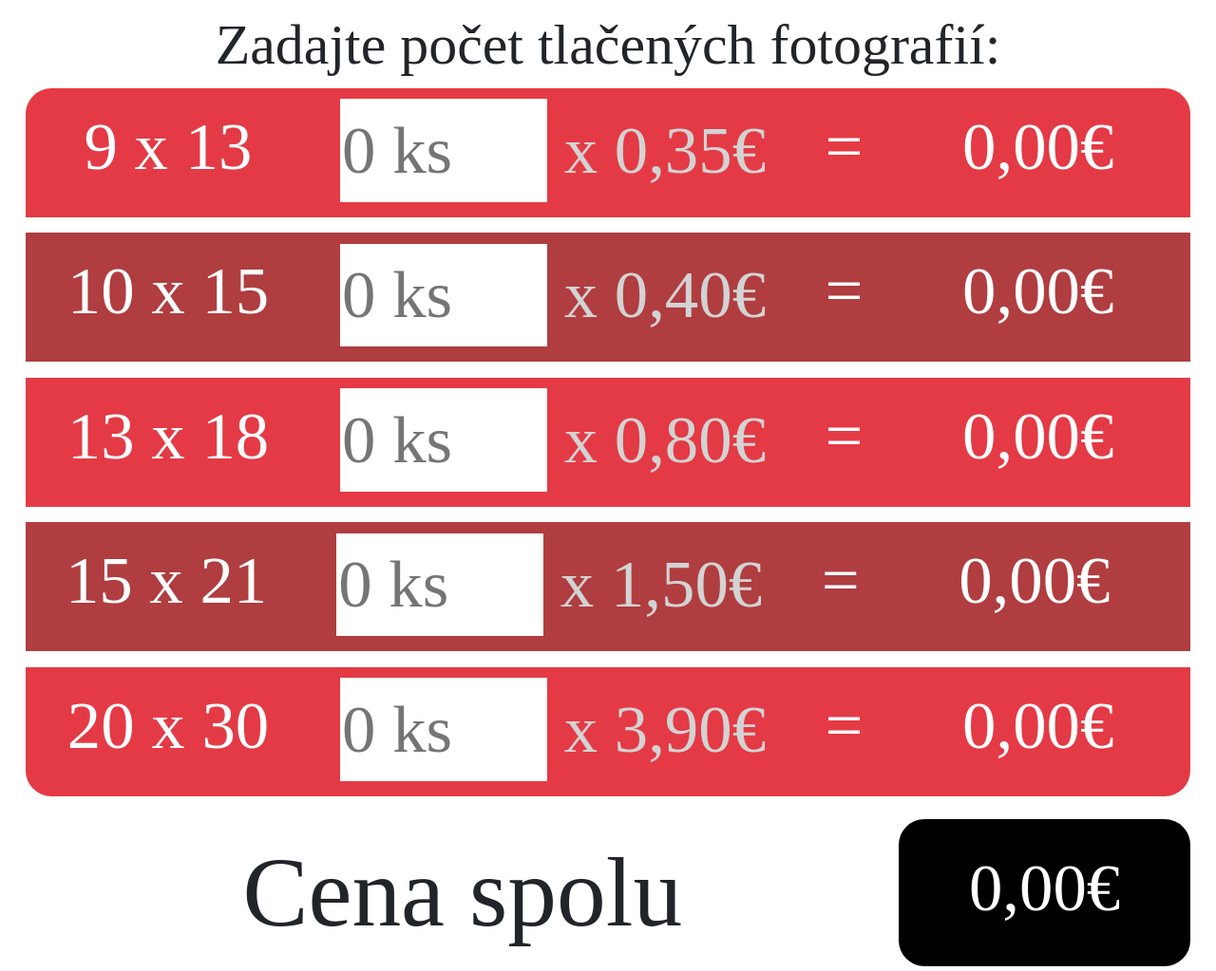
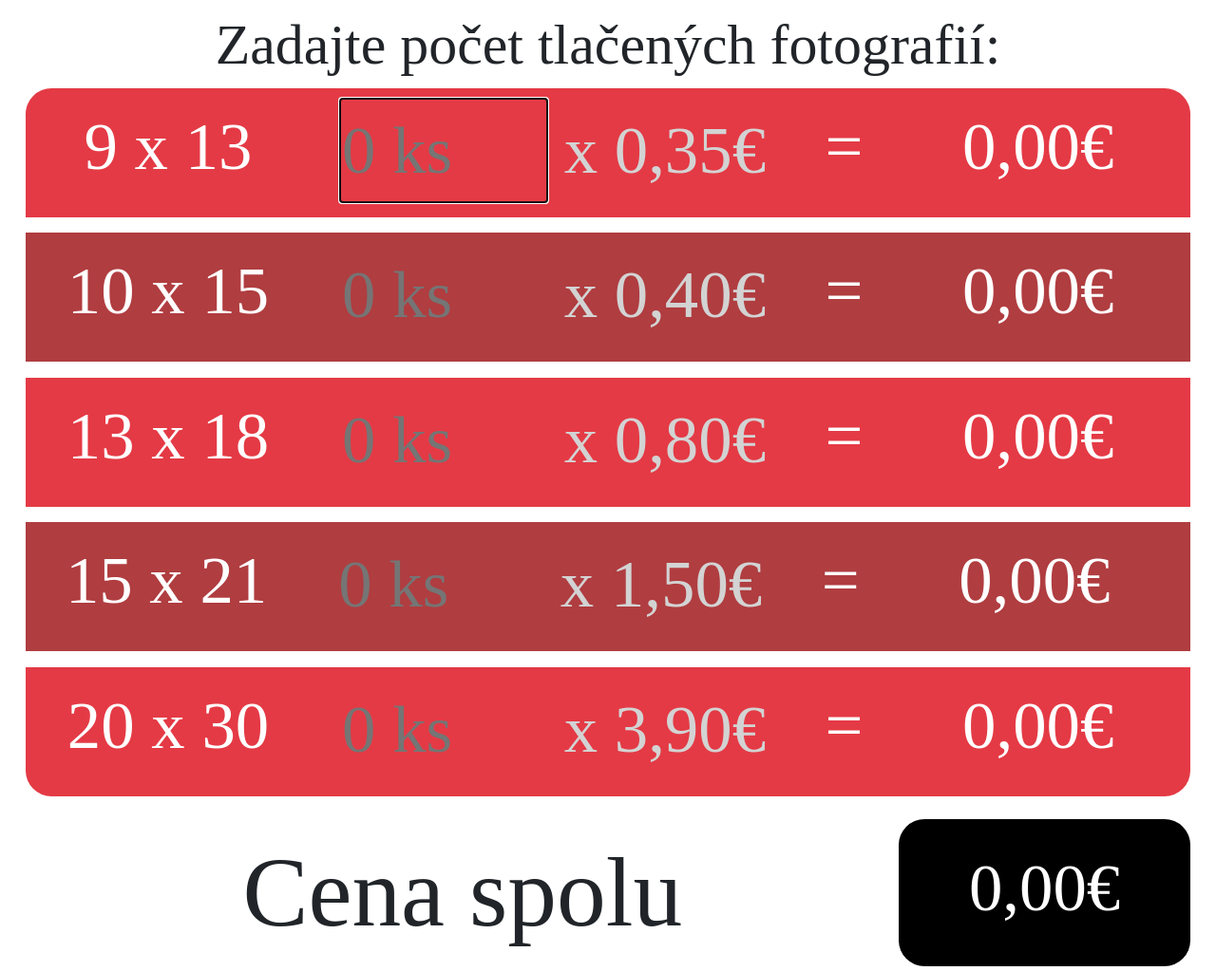
Before and after one commit to lemonrick/cennik, a plain HTML site: page inner.html in a window 1280 px wide. Shown: the part 395-1418 px from the top of the page at 95% size. Drawn offline with nearby package versions, Linux system fonts and the light colour scheme; a web font is replaced by a local one.

Commit message:
refactoring

```diff
--- a/inner.html
+++ b/inner.html
@@ -52,7 +52,7 @@
             <div class="col-5 text-center"
                  style="font-size: 5.532vw;padding: unset;color: lightgray; font-family: 'Bahnschrift light'">
                 <input type="number" pattern="\d*" class="parameter"
-                       name="field1" min="0" placeholder="0 ks" required style="margin-top: 0.9vw;">
+                       name="field1" min="0" placeholder="0 ks" required style="margin-top: 0.9vw; background-color: #E43A45">
                 x <span id="p1" style="font-size: 5.532vw;font-family: 'Bahnschrift light'"></span>
             </div>
             <div class="col-1 text-center text-white" style="font-size: 5.532vw;padding: unset;margin-top: 0.638vw;">
@@ -70,7 +70,7 @@
             <div class="col-5 text-center"
                  style="font-size: 5.532vw;padding: unset;color: lightgray; font-family: 'Bahnschrift light'">
                 <input type="number" pattern="\d*" class="parameter"
-                       name="field2" min="0" placeholder="0 ks" required style="margin-top: 0.9vw;">
+                       name="field2" min="0" placeholder="0 ks" required style="margin-top: 0.9vw; background-color: #B03D40">
                 x <span id="p2" style="font-size: 5.532vw;font-family: 'Bahnschrift light'"></span>
             </div>
             <div class="col-1 text-center text-white" style="font-size: 5.532vw;padding: unset;margin-top: 0.638vw;">
@@ -88,7 +88,7 @@
             <div class="col-5 text-center"
                  style="font-size: 5.532vw;padding: unset;color: lightgray; font-family: 'Bahnschrift light'">
                 <input type="number" pattern="\d*" class="parameter"
-                       name="field3" min="0" placeholder="0 ks" required style="margin-top: 0.9vw;">
+                       name="field3" min="0" placeholder="0 ks" required style="margin-top: 0.9vw; background-color: #E43A45">
                 x <span id="p3" style="font-size: 5.532vw;font-family: 'Bahnschrift light'"></span>
             </div>
             <div class="col-1 text-center text-white" style="font-size: 5.532vw;padding: unset;margin-top: 0.638vw;">
@@ -106,7 +106,7 @@
             <div class="col-5 text-center"
                  style="font-size: 5.532vw;padding: unset;color: lightgray; font-family: 'Bahnschrift light'">
                 <input type="number" pattern="\d*" class="parameter"
-                       name="field4" min="0" placeholder="0 ks" required style="margin-top: 0.9vw;">
+                       name="field4" min="0" placeholder="0 ks" required style="margin-top: 0.9vw; background-color: #B03D40">
                 x <span id="p4" style="font-size: 5.532vw;font-family: 'Bahnschrift light'"></span>
             </div>
             <div class="col-1 text-center text-white" style="font-size: 5.532vw;padding: unset;margin-top: 0.638vw;">
@@ -125,7 +125,7 @@
             <div class="col-5 text-center"
                  style="font-size: 5.532vw;padding: unset;color: lightgray; font-family: 'Bahnschrift light'">
                 <input type="number" pattern="\d*" class="parameter"
-                       name="field5" min="0" placeholder="0 ks" required style="margin-top: 0.9vw;">
+                       name="field5" min="0" placeholder="0 ks" required style="margin-top: 0.9vw; background-color: #E43A45">
                 x <span id="p5" style="font-size: 5.532vw;font-family: 'Bahnschrift light'"></span>
             </div>
             <div class="col-1 text-center text-white" style="font-size: 5.532vw;padding: unset;margin-top: 0.638vw;">
@@ -171,13 +171,19 @@
 </div>
 
 <script>
-    // init
-    for (let field in prices) {
-        let price = prices[field][0]; // Prednastavená cena pre počet fotiek < 10
-        $("#" + field.replace("field", "p")).html(price.toFixed(2).toString().replace(".", ",") + "€");
-    }
+    $(document).ready(function () {
 
-    $(document).ready(function () {
+        // init
+        for (let field in prices) {
+            let price = prices[field][0]; // Prednastavená cena pre počet fotiek < 10
+            $("#" + field.replace("field", "p")).html(price.toFixed(2).toString().replace(".", ",") + "€");
+        }
+
+        setTimeout(function() {
+            // Fokus na input po načítaní stránky
+            $("input[name='field1']").focus();
+        }, 1000);
+
         // Pre každé pole s fotkami
         $(".parameter").on("input", function () {
             let total = 0;
```
